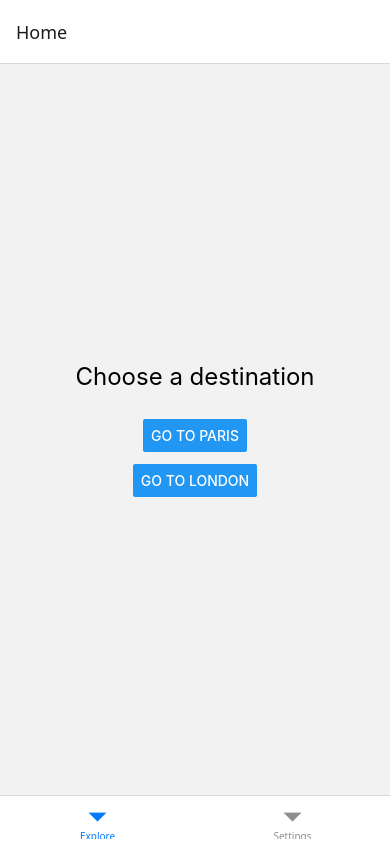
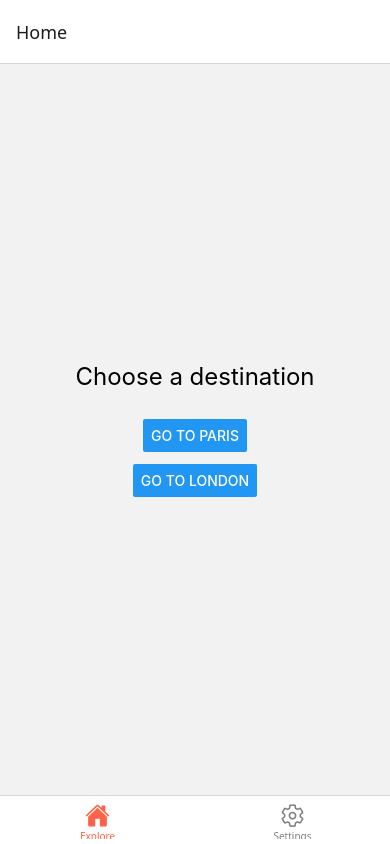
Before and after one commit to hamzassanli/TravelApp, a React Native app: screen / in a window 390 px wide. Built offline with nearby package versions, Linux system fonts and the light colour scheme.

Commit message:
feat: navigasyona icon'lar ve özel stillendirme ekleme (Bölüm 5)

```diff
--- a/App.js
+++ b/App.js
@@ -1,4 +1,5 @@
 // App.js
+import Ionicons from '@expo/vector-icons/Ionicons';
 import { NavigationContainer } from '@react-navigation/native';
 import { createNativeStackNavigator } from '@react-navigation/native-stack';
 import { createBottomTabNavigator } from '@react-navigation/bottom-tabs';
@@ -23,7 +24,24 @@
 export default function App() {
   return (
     <NavigationContainer>
-      <Tab.Navigator screenOptions={{ headerShown: false }}>
+      <Tab.Navigator
+        screenOptions={({ route }) => ({
+          headerShown: false,
+          tabBarIcon: ({ focused, color, size }) => {
+            let iconName;
+
+            if (route.name === 'Explore') {
+              iconName = focused ? 'home' : 'home-outline';
+            } else if (route.name === 'Settings') {
+              iconName = focused ? 'settings' : 'settings-outline';
+            }
+
+            return <Ionicons name={iconName} size={size} color={color} />;
+          },
+          tabBarActiveTintColor: 'tomato',
+          tabBarInactiveTintColor: 'gray',
+        })}
+      >
         <Tab.Screen name="Explore" component={HomeStack} />
         <Tab.Screen name="Settings" component={SettingsScreen} />
       </Tab.Navigator>
--- a/package.json
+++ b/package.json
@@ -9,6 +9,7 @@
     "web": "expo start --web"
   },
   "dependencies": {
+    "@expo/vector-icons": "^15.0.3",
     "@react-navigation/bottom-tabs": "^7.8.8",
     "@react-navigation/native": "^7.1.22",
     "@react-navigation/native-stack": "^7.8.2",
```
Also changed, not shown: 1 other file (tests, documents, lock files or other folders).
